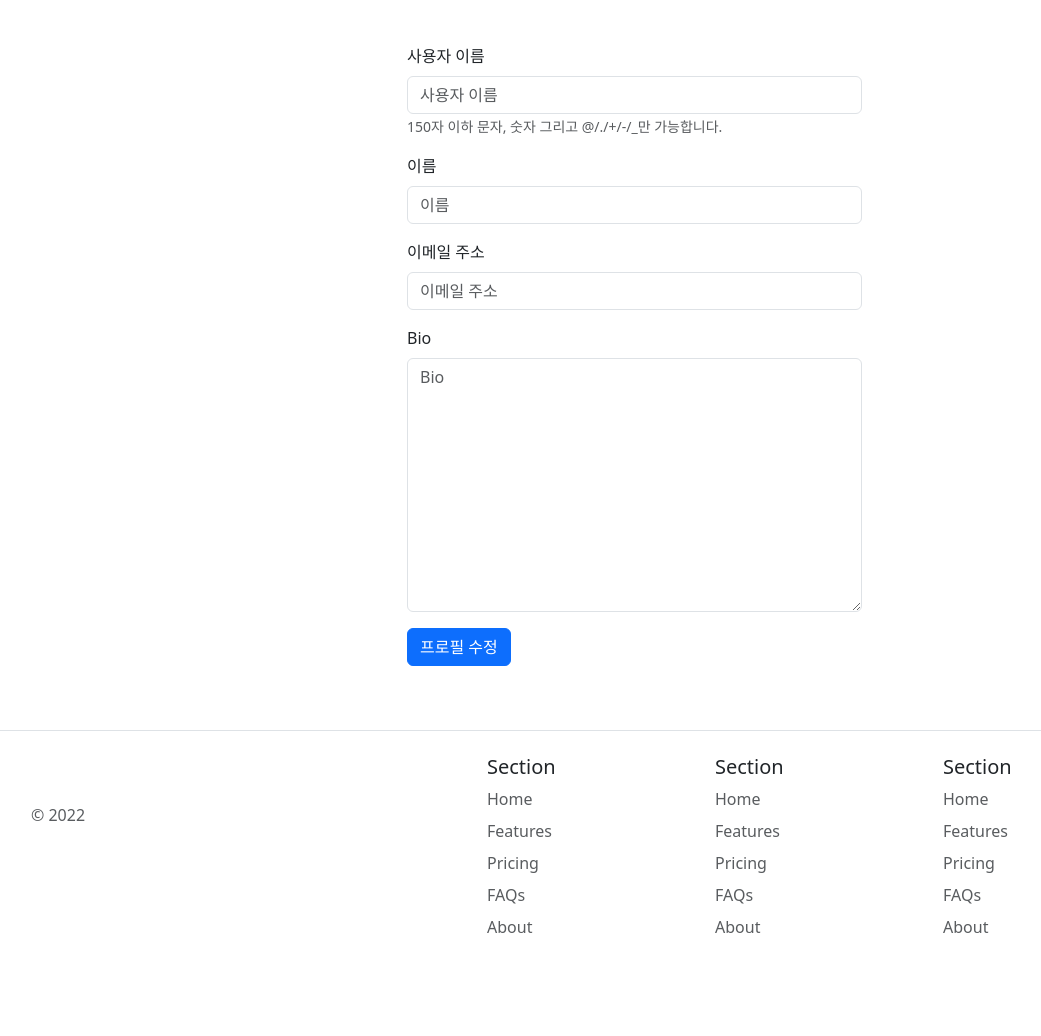
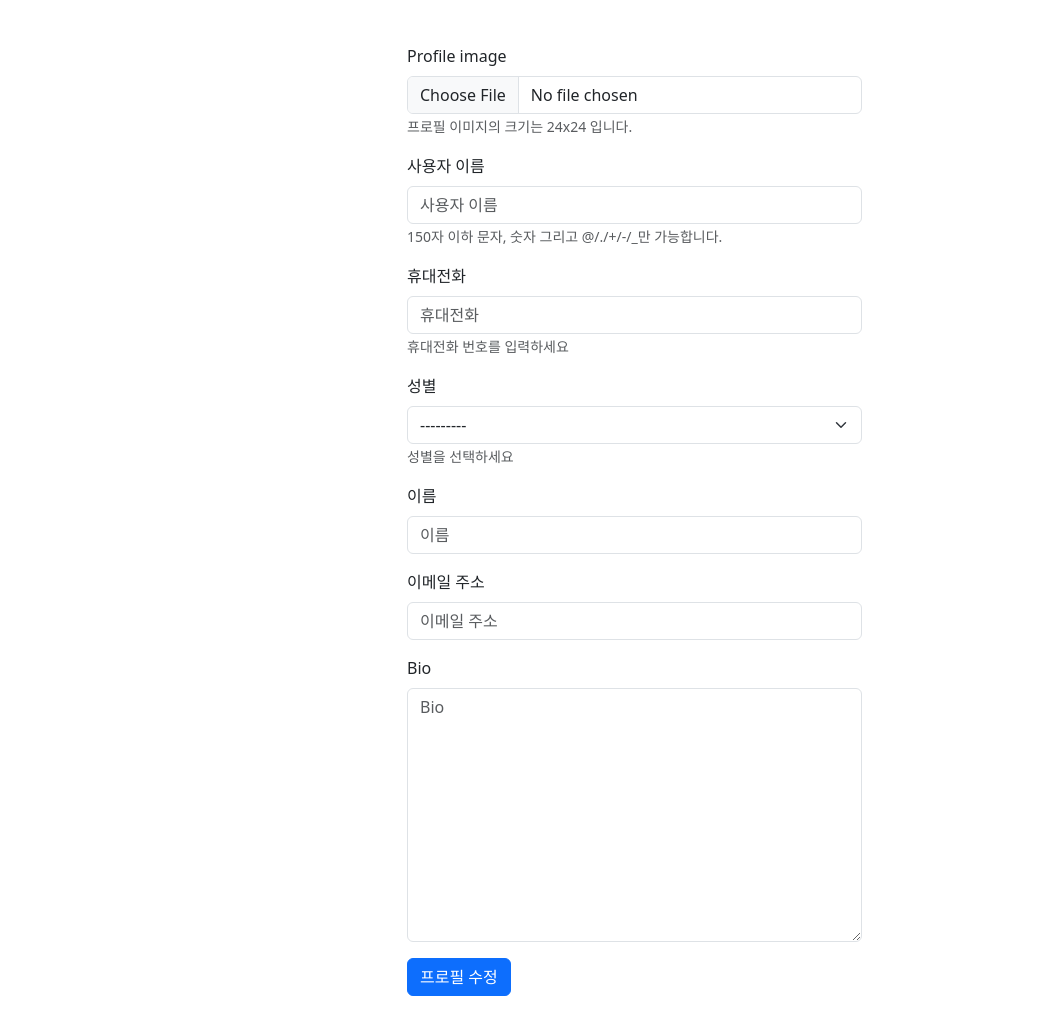
Before and after one commit to galactic19/instargram-clone, a Django app: template templates/accounts/profile_edit_form.html in a window 1280 px wide. Shown: the part 166-1202 px from the top of the page, without its empty margins (51-1092 px from the left). Before the commit the page ends 1099 px from the top, so only its background shows below. Run offline with Django 4.2, Linux system fonts and the light colour scheme; the template is opened without the code that fills it: values that come from a table or form of the project are taken from there, others are empty; some libraries are stand-ins or nearby versions.

Commit message:
프로필 수정하기, 폰넘버, 성별 등 추가완료

```diff
--- a/accounts/forms.py
+++ b/accounts/forms.py
@@ -32,4 +32,4 @@ class SignUpForm(UserCreationForm):
 class ProfileForm(forms.ModelForm):
     class Meta:
         model = User
-        fields = ['username', 'first_name', 'email', 'bio']
+        fields = ['profile_image','username', 'phone_number', 'gender', 'first_name', 'email', 'bio']
--- a/accounts/models.py
+++ b/accounts/models.py
@@ -1,7 +1,26 @@
+from tabnanny import verbose
 from django.contrib.auth.models import AbstractUser
+from django.core.validators import RegexValidator
 from django.db import models
 
 
 class User(AbstractUser):
+    class GenderChoices(models.TextChoices):
+        MALE = 'M', '남성'
+        FEMALE = 'F', '여성'
+
+    profile_image = models.ImageField(upload_to='profile/image/%Y/%m/%d', blank=True,
+                                      help_text='프로필 이미지의 크기는 24x24 입니다.')
     website_url = models.URLField(blank=True)
     bio = models.TextField(blank=True)
+    phone_number = models.CharField(validators=[RegexValidator(r"^010-?[1-9]\d{3}-?\d{4}$")],
+                                    max_length=13,
+                                    blank=True,
+                                    verbose_name='휴대전화',
+                                    help_text='휴대전화 번호를 입력하세요')
+
+    gender = models.CharField(max_length=1,
+                              blank=True,
+                              choices=GenderChoices.choices,
+                              verbose_name='성별',
+                              help_text='성별을 선택하세요')
--- a/accounts/urls.py
+++ b/accounts/urls.py
@@ -8,5 +8,6 @@ urlpatterns = [
     path('signup/', views.signup, name='signup'),
     path('login/', views.login, name='login'),
     path('logout/', views.logout, name='logout'),
+    path('profile/', views.profile_list, name="profile_list"),
     path('edit/', views.profile_edit, name='profile_edit'),
 ]
--- a/static/css/base.css
+++ b/static/css/base.css
@@ -9,4 +9,6 @@ body{
     height:30px;
     border-radius: 50%;
     border:2px solid #f1f1f1;
+    object-fit: cover;
+    object-position: 50% 0;
 }
--- a/templates/accounts/profile_edit_form.html
+++ b/templates/accounts/profile_edit_form.html
@@ -10,4 +10,4 @@
         </div>
     </div>
 
-{% endblock content %}so
+{% endblock content %}
--- a/templates/header.html
+++ b/templates/header.html
@@ -35,8 +35,12 @@
 
           {% if user.is_authenticated %}
           <li class="nav-item me-3">
-            <a href="{% url 'accounts:profile_edit' %}">
-                <img src="{% url 'pydenticon_image' data=user %}" alt="{{user.username}}" title="{{user.username}}" srcset="" class="profile-image">
+            <a href="{% url 'accounts:profile_list' %}">
+                {% if user.profile_image.url %}
+                  <img src="{{ user.profile_image.url }}" alt="{{ user.username}}" title="{{ user}}" class="profile-image">
+                {% else %}
+                  <img src="{% url 'pydenticon_image' data=user %}" alt="{{user.username}}" title="{{user.username}}" srcset="" class="profile-image">
+                {% endif %}
             </a>
           </li>
           {% endif %}
```
Also changed, not shown: accounts/views.py (+7 -1 lines).
